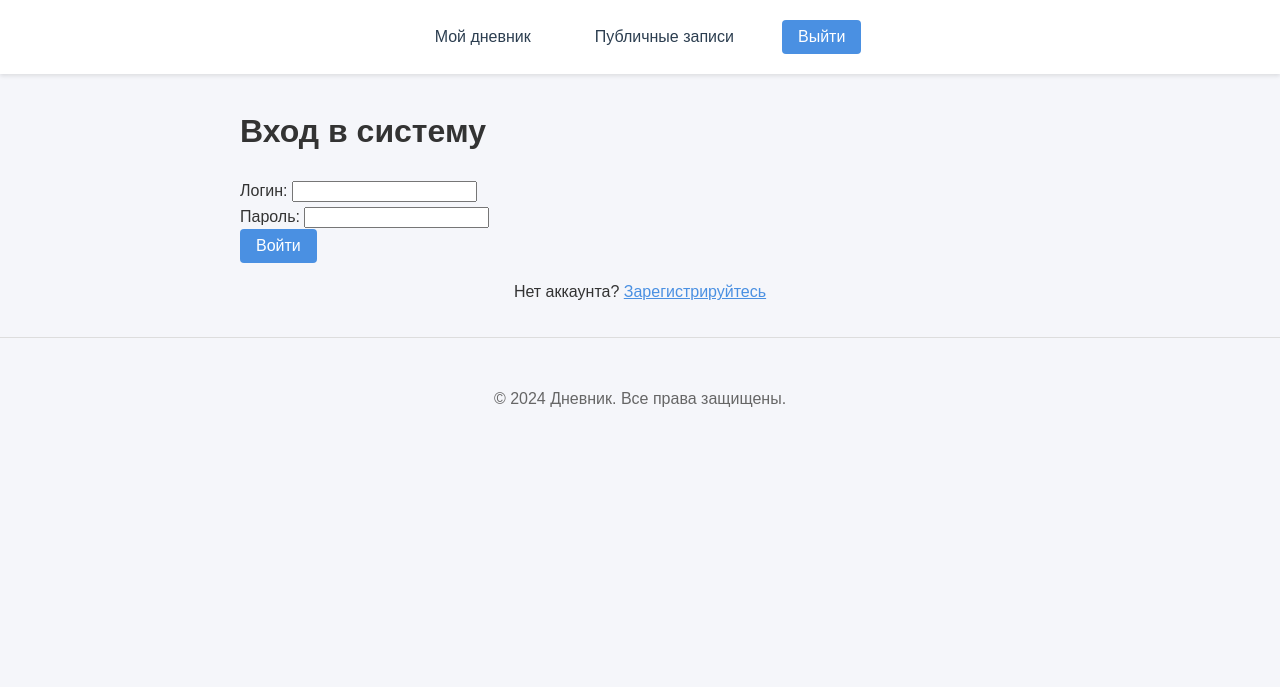
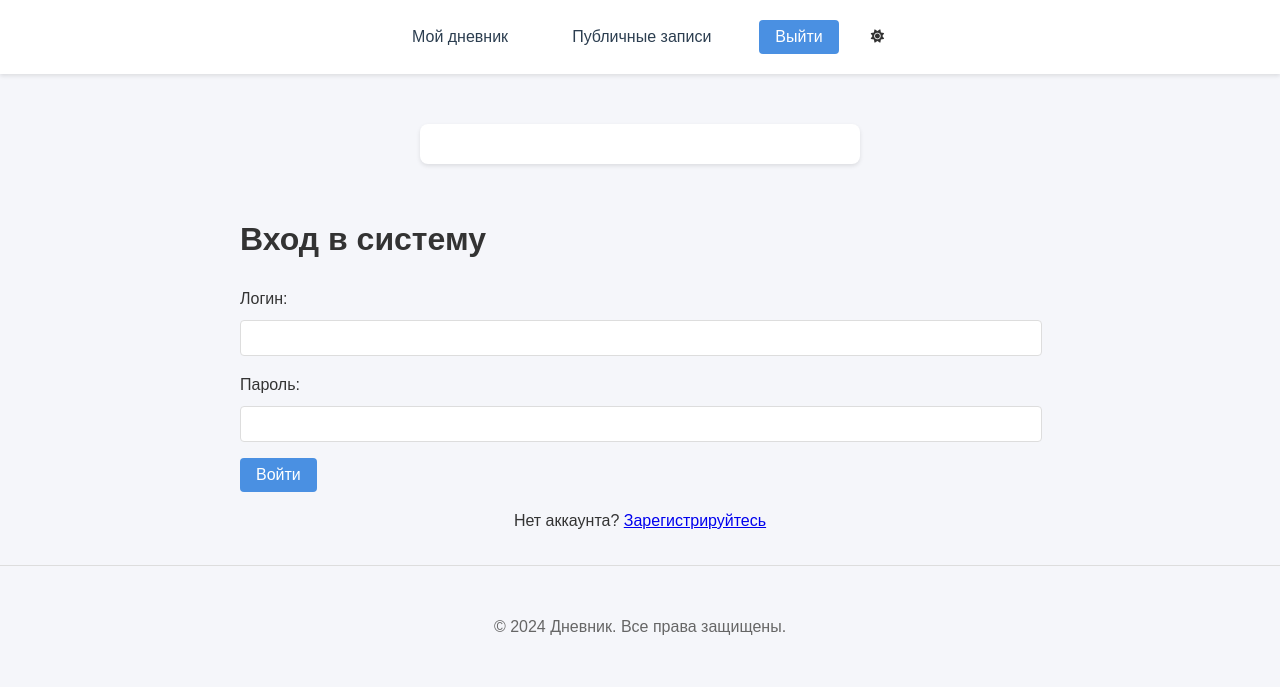
Before and after one commit to sackvoich/diary-project, a Django app: page /login/ in a window 1280 px wide. Shown: the top 687 px of the page. Run offline with Django 4.2, Linux system fonts and the light colour scheme; the visitor is signed in with stand-in values (Sample User, id 1).

Commit message:
Added the dark theme

```diff
--- a/diary/templates/diary/base.html
+++ b/diary/templates/diary/base.html
@@ -2,9 +2,10 @@
 <!DOCTYPE html>
 <html>
 <head>
-    {% load static %}
     <title>{% block title %}{% endblock %}</title>
+    <link rel="stylesheet" href="https://cdnjs.cloudflare.com/ajax/libs/font-awesome/6.0.0/css/all.min.css" integrity="sha512-9usAa10IRO0HhonpyAIVpjrylPvoDwiPUiKdWk5t3PyolY1cOd4DSE0Ga+ri4AuTroPR5aQvXU9xC6qOPnzFeg==" crossorigin="anonymous" referrerpolicy="no-referrer" />
     <link rel="stylesheet" href="{% static 'diary/styles.css' %}">
+    <link rel="stylesheet" href="{% static 'diary/dark-theme.css' %}" id="dark-theme-style" disabled>
 </head>
 <body>
     <header>
@@ -21,6 +22,10 @@
                 <a href="{% url 'login' %}">Войти</a>
                 <a href="{% url 'register' %}">Регистрация</a>
             {% endif %}
+            <button id="theme-toggle">
+                <span id="sun-icon" class="theme-icon"><i class="fas fa-sun"></i></span>
+                <span id="moon-icon" class="theme-icon" style="display: none;"><i class="fas fa-moon"></i></span>
+              </button>
         </nav>
     </header>
 
@@ -38,8 +43,10 @@
     </main>
 
     <footer>
-        <p>&copy; 2024 Дневник. Все права защищены.</p>
+        <p>© 2024 Дневник. Все права защищены.</p>
     </footer>
+
+    <script src="{% static 'diary/script.js' %}"></script>
+    {% block extra_js %}{% endblock %}
 </body>
-{% block extra_js %}{% endblock %}
 </html>
--- a/diary/templates/diary/login.html
+++ b/diary/templates/diary/login.html
@@ -3,20 +3,22 @@
 {% block title %}Вход{% endblock %}
 
 {% block content %}
+    <div class="login-container">  </div>
     <h1>Вход в систему</h1>
-    <form method="POST">
+    <form method="POST" class="login-form">
         {% csrf_token %}
-        <div>
+        <div class="form-group">
             <label for="username">Логин:</label>
             <input type="text" name="username" required id="username">
         </div>
-        <div>
+        <div class="form-group">
             <label for="password">Пароль:</label>
             <input type="password" name="password" required id="password">
         </div>
         <button type="submit">Войти</button>
-        <p style="text-align: center; margin-top: 1rem;">
-            Нет аккаунта? <a href="{% url 'register' %}" style="color: var(--primary-color);">Зарегистрируйтесь</a>
+        <p class="register-link">
+            Нет аккаунта? <a href="{% url 'register' %}">Зарегистрируйтесь</a>
         </p>
+
     </form>
 {% endblock %}
--- a/manage.py
+++ b/manage.py
@@ -1,4 +1,3 @@
-#!/usr/bin/env python
 """Django's command-line utility for administrative tasks."""
 import os
 import sys
--- /dev/null
+++ b/static/diary/dark-theme.css
@@ -0,0 +1,188 @@
+/* dark-theme.css */
+
+:root {
+    --background-color: #1e1e1e;
+    --text-color: #e0e0e0;
+    --primary-color: #64b5f6;
+    --secondary-color: #a6a6a6;
+    --border-color: #424242;
+    --form-background: #282828; /* Цвет фона элементов формы */
+    --placeholder-color: #545454; /* Цвет placeholder'ов */
+
+}
+
+body {
+    background-color: var(--background-color);
+    color: var(--text-color);
+}
+
+header {
+    background-color: #282828;
+    color: var(--text-color); /* Цвет текста в header */
+}
+
+nav {
+    background-color: #282828; /* Для фона навбара, если он отличается от header */
+}
+
+nav a {
+    color: var(--secondary-color);
+}
+
+nav a:hover {
+    background-color: var(--primary-color);
+    color: var(--background-color);
+}
+
+/* Активная страница */
+nav a.active {
+    background-color: var(--primary-color);
+    color: var(--background-color);
+}
+
+
+.logout-form button {
+    color: var(--secondary-color); /* Цвет текста кнопки выхода */
+}
+
+.logout-form button:hover {
+    background-color: #c62828;
+    color: var(--text-color);
+}
+
+main {
+    background-color: var(--background-color);
+}
+
+/* Формы */
+.entry-form {
+    background-color: var(--form-background);
+    color: var(--text-color); /* Цвет текста в форме */
+    box-shadow: 0 2px 5px rgba(0, 0, 0, 0.5);
+}
+
+.entry-form input,
+.entry-form select,
+.entry-form button {
+    background-color: var(--form-background);
+    color: var(--text-color);
+    border: 1px solid var(--border-color);
+}
+
+.entry-form textarea {
+    background-color: var(--form-background); /* Цвет фона textarea */
+    color: var(--text-color);             /* Цвет текста в textarea */
+    border: 1px solid var(--border-color);    /* Цвет границы textarea */
+}
+
+.entry-form button[type="submit"]:hover { /* Цвет кнопки при наведении */
+    background-color: darken(var(--primary-color), 10%); /* Делаем цвет кнопки темнее на 10% */
+}
+
+/* Записи */
+.entry-item {
+    background-color: #282828;
+    box-shadow: 0 2px 5px rgba(0, 0, 0, 0.5);
+    border-left: 4px solid var(--primary-color);
+    color: var(--text-color); /* Цвет текста в записях */
+
+}
+
+
+.entry-meta {
+    color: var(--secondary-color);
+}
+
+/* Кнопки действий */
+.entry-actions button {
+    background-color: #383838;
+    color: var(--text-color);
+}
+
+.entry-actions button:hover {
+    background-color: darken(#383838, 10%); /* Цвет кнопок при наведении */
+}
+
+
+/* Сообщения */
+.messages li {
+    color: var(--text-color);
+}
+
+
+.messages .success {
+    background-color: #1b5e20;
+    color: var(--text-color);
+    border: 1px solid #1b5e20;
+
+}
+
+.messages .error {
+    background-color: #b71c1c;
+    color: var(--text-color);
+    border: 1px solid #b71c1c;
+}
+
+
+footer {
+    color: var(--secondary-color);
+    border-top: 1px solid var(--border-color);
+}
+
+
+.notification {
+    box-shadow: 0 2px 5px rgba(0, 0, 0, 0.5);
+}
+
+
+/* Пустое состояние */
+.empty-state {
+    background: #282828;
+    color: var(--text-color); /* Цвет текста */
+    box-shadow: 0 2px 5px rgba(0, 0, 0, 0.3);
+}
+
+.empty-icon {
+    color: var(--secondary-color); /* Цвет иконки */
+}
+
+/* Поле редактирования */
+.edit-textarea {
+    background-color: #383838;
+    color: var(--text-color);
+    border: 2px solid var(--primary-color);
+}
+
+#theme-toggle {
+    color: var(--secondary-color); /* Цвет иконки в темной теме */
+}
+
+.login-container {
+    background-color: #282828; /* Темный фон для контейнера */
+    color: var(--text-color);    /* Светлый текст */
+}
+
+
+/* Placeholder */
+::-webkit-input-placeholder { /* Chrome/Opera/Safari */
+    color: var(--placeholder-color);
+  }
+  ::-moz-placeholder { /* Firefox 19+ */
+    color: var(--placeholder-color);
+  }
+  :-ms-input-placeholder { /* IE 10+ */
+    color: var(--placeholder-color);
+  }
+  :-moz-placeholder { /* Firefox 18- */
+    color: var(--placeholder-color);
+  }
+
+/* Стили для input type=file */
+.entry-form input[type="file"] {
+    color: var(--text-color); /* Цвет текста */
+  }
+
+  .entry-form input[type="file"]::-webkit-file-upload-button {
+    background-color: var(--primary-color);
+    color: var(--background-color);
+}
--- a/static/diary/script.js
+++ b/static/diary/script.js
@@ -1,4 +1,42 @@
 console.log('JavaScript loaded');
+
+const themeToggle = document.getElementById('theme-toggle');
+const darkThemeStyle = document.getElementById('dark-theme-style');
+const sunIcon = document.getElementById('sun-icon');
+const moonIcon = document.getElementById('moon-icon');
+
+
+// Проверка localStorage и установка начального состояния
+const savedTheme = localStorage.getItem('theme');
+
+if (savedTheme === 'dark') {
+    document.body.classList.add('dark-theme');
+    darkThemeStyle.disabled = false;
+    sunIcon.style.display = 'none';
+    moonIcon.style.display = 'inline-block';
+} else { // Добавлено условие else
+    document.body.classList.remove('dark-theme'); // Удаляем класс, если тема светлая
+    darkThemeStyle.disabled = true;
+    sunIcon.style.display = 'inline-block';
+    moonIcon.style.display = 'none';
+}
+
+themeToggle.addEventListener('click', () => {
+    document.body.classList.toggle('dark-theme');
+
+    // Логика для переключения CSS и иконок
+    if (document.body.classList.contains('dark-theme')) {
+        darkThemeStyle.disabled = false;
+        localStorage.setItem('theme', 'dark');
+        sunIcon.style.display = 'none';
+        moonIcon.style.display = 'inline-block';
+    } else {
+        darkThemeStyle.disabled = true;
+        localStorage.setItem('theme', 'light');
+        sunIcon.style.display = 'inline-block';
+        moonIcon.style.display = 'none';
+    }
+});
 
 function toggleEdit(btn) {
     console.log('toggleEdit called');
--- a/static/diary/styles.css
+++ b/static/diary/styles.css
@@ -1,19 +1,19 @@
 /* Базовые стили */
 :root {
+    --background-color: #f5f6fa;
+    --text-color: #333;
     --primary-color: #4a90e2;
     --secondary-color: #2c3e50;
-    --background-color: #f5f6fa;
-    --text-color: #333;
     --border-color: #ddd;
 }
 
 body {
+    background-color: var(--background-color);
+    color: var(--text-color);
     font-family: 'Arial', sans-serif;
     line-height: 1.6;
     margin: 0;
     padding: 0;
-    background-color: var(--background-color);
-    color: var(--text-color);
 }
 
 /* Стили для хедера и навигации */
@@ -91,11 +91,7 @@ main {
 }
 
 .entry-item {
-    background: white;
-    padding: 1rem;
-    margin-bottom: 1rem;
-    border-radius: 8px;
-    box-shadow: 0 2px 4px rgba(0,0,0,0.1);
+    background-color: white; /* Для светлой темы */
     border-left: 4px solid var(--border-color);
 }
 
@@ -334,3 +330,65 @@ footer {
     word-break: break-word;
     margin: 0;
 }
+
+#theme-toggle {
+    background: none; /* Убираем фон кнопки */
+    border: none;
+    padding: 0;        /* Убираем отступы */
+    cursor: pointer;
+    color: var(--text-color); /* Цвет иконки в светлой теме */
+}
+
+#theme-toggle:hover {
+    opacity: 0.8; /* Эффект при наведении */
+}
+
+
+#theme-toggle:focus {
+    outline: none;
+}
+
+/* Стили для страницы входа */
+.login-container {
+    display: flex;
+    flex-direction: column; /* Располагаем элементы вертикально */
+    align-items: center; /* Центрируем элементы горизонтально */
+    max-width: 400px;   /* Ограничиваем ширину контейнера */
+    margin: 50px auto;  /* Центрируем контейнер на странице */
+    padding: 20px;       /* Добавляем внутренние отступы */
+    border-radius: 8px;   /* Скругляем углы контейнера */
+    box-shadow: 0 2px 4px rgba(0, 0, 0, 0.1); /* Добавляем тень */
+    background-color: white;
+}
+
+.login-form {
+    width: 100%;
+}
+
+.login-form .form-group {
+    margin-bottom: 1rem;
+}
+
+.login-form label {
+    display: block; /* Занимаем всю доступную ширину */
+    margin-bottom: 0.5rem;
+    font-weight: 500;
+}
+
+.login-form input[type="text"],
+.login-form input[type="password"] {
+    width: calc(100% - 1.2rem);  /* Вычитаем внутренние отступы */
+    padding: 0.6rem;             /* Добавляем отступы */
+    border: 1px solid var(--border-color);
+    border-radius: 4px;
+}
+
+.register-link {
+    text-align: center;
+    margin-top: 1rem;
+}
+
+.entry-form input[type="file"]::-webkit-file-upload-button {
+    background-color: var(--primary-color);
+    color: white; /* Цвет текста кнопки в светлой теме */
+}
```
